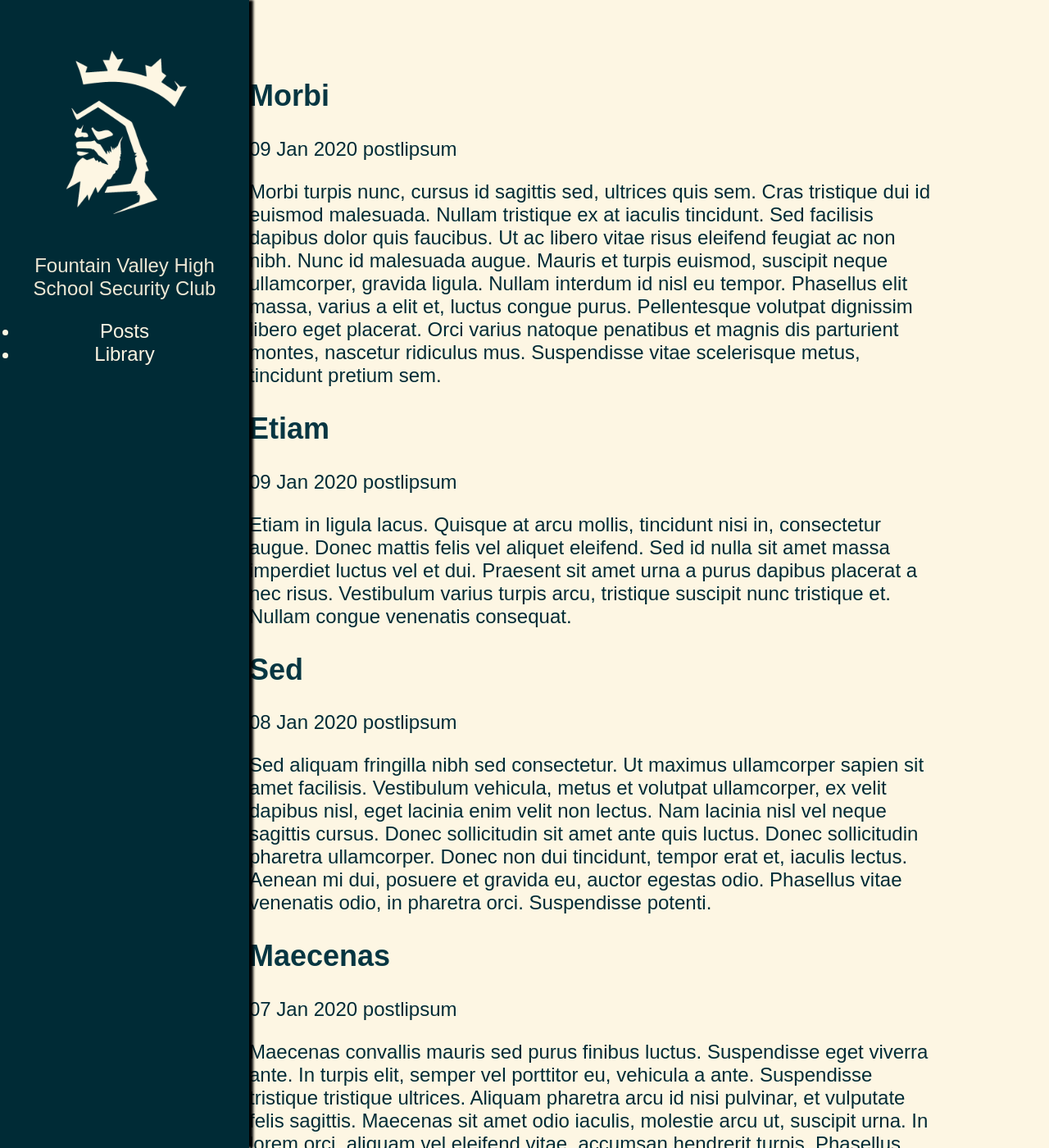
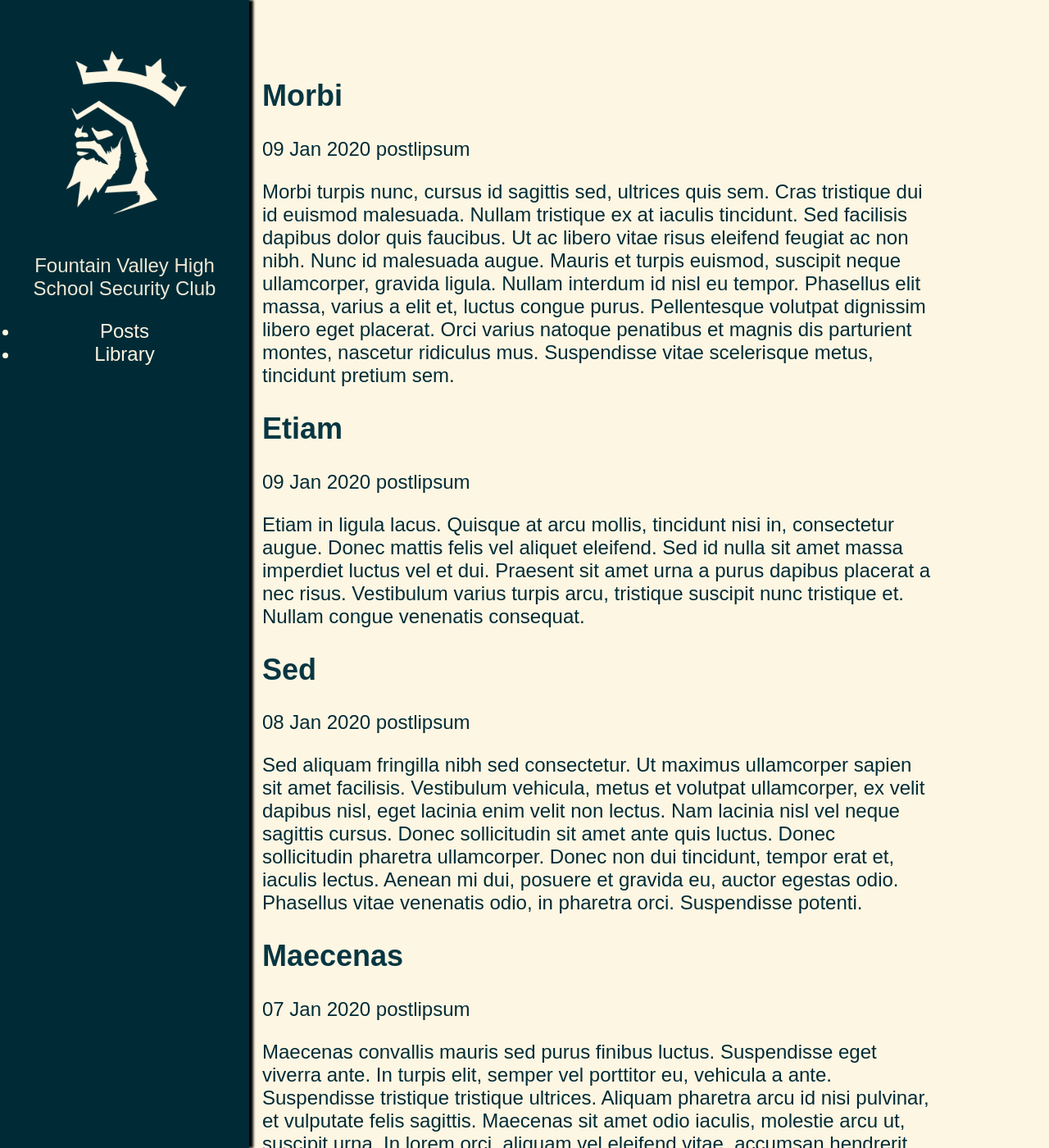
Before and after one commit to FVHSsec/fvhssec.github.io, a Jekyll site: the page built from index.md, in a window 1280 px wide and 1400 px high. Shown: the whole window at 82% size. Built offline with Jekyll 4.4.1, drawn with Linux system fonts in a browser that asks for light colours.

Commit message:
Padding Updated

```diff
--- a/assets/css/main.css
+++ b/assets/css/main.css
@@ -55,6 +55,6 @@ input:focus {
     .content {
         margin-left : 20%;
         margin-right : 6em;
-        padding-left : 2em;
+        padding-left : 5%;
     }
 }
```
